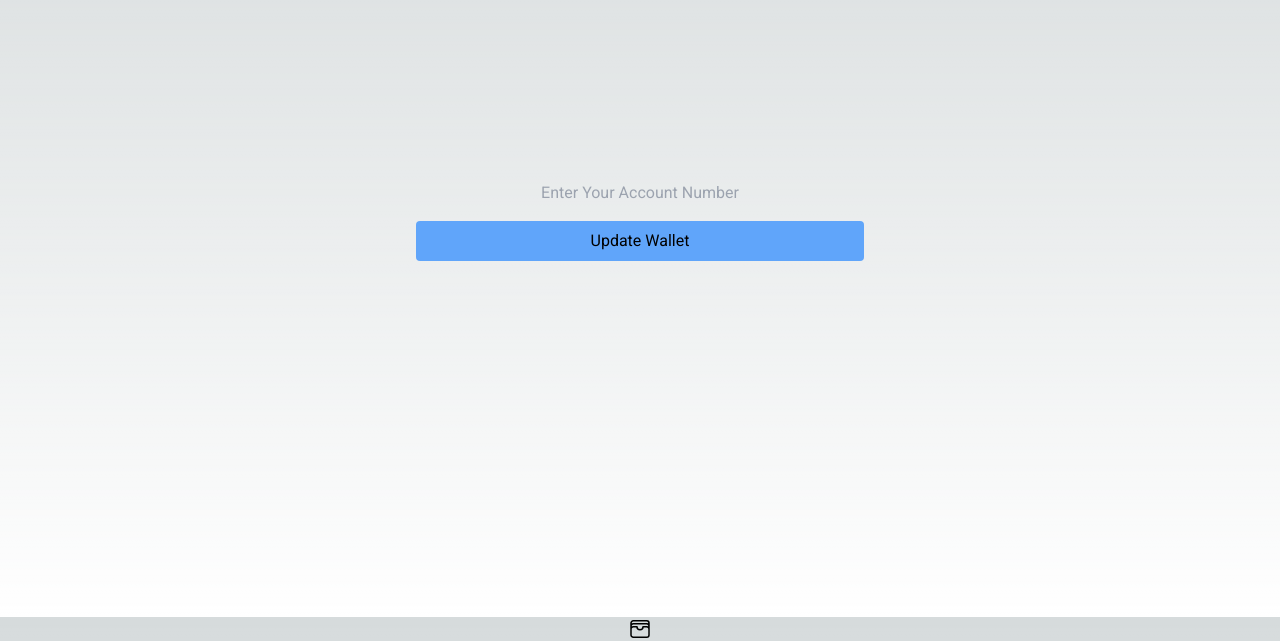
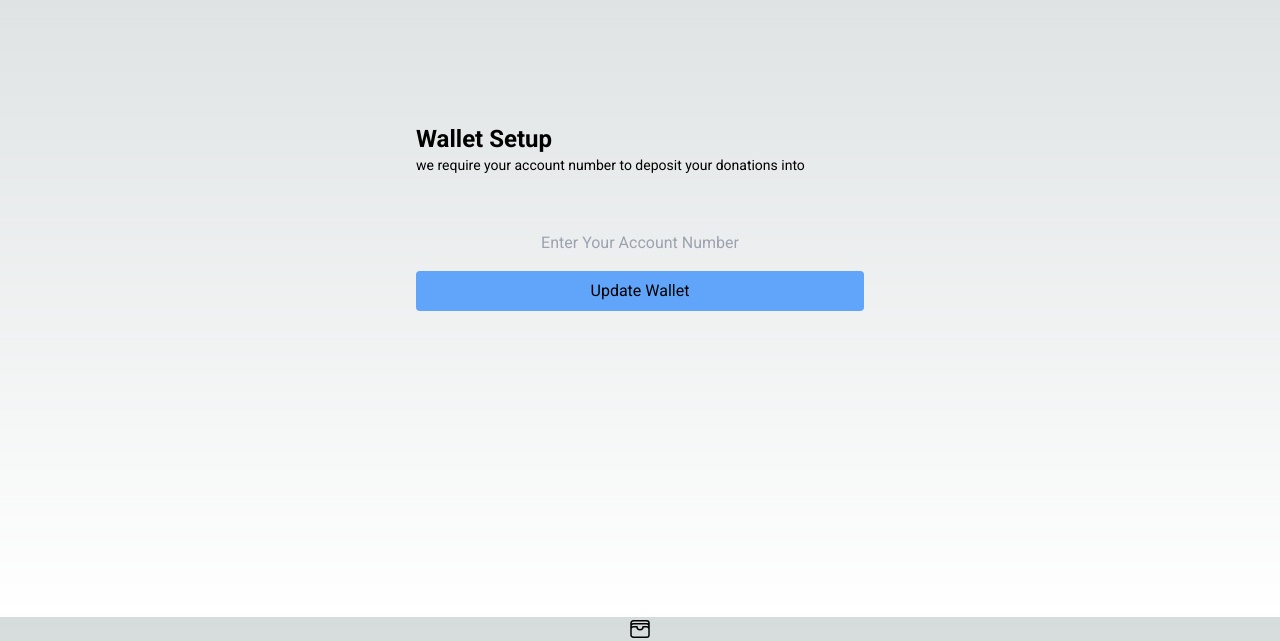
Before and after one commit to rawkakani/literate-enigma, a Next.js app in the folder ripple/: page / in a window 1280 px wide. Shown: the part 183-824 px from the top of the page. Built offline with nearby package versions, Linux system fonts and the light colour scheme.

Commit message:
updated the wallet setup page

```diff
--- a/ripple/src/app/page.js
+++ b/ripple/src/app/page.js
@@ -52,7 +52,12 @@ export default function Home() {
 
   if(!accountNumber){
     return (
-      <div className="w-screen h-screen flex justify-center items-center flex-col p-2">
+      <div className="w-screen h-screen flex justify-center items-center flex-col p-2 space-y-12">
+        <div className="flex flex-col max-w-md w-full">
+          <h1 className="font-bold text-2xl">Wallet Setup</h1>
+          <p className="text-sm">we require your account number to deposit your donations into</p>
+        </div>
+
         <form className={"flex flex-col space-y-2 max-w-md w-full"}>
           <input id="accountNumber" className={"bg-transparent rounded p-2 text-center"} type="text" placeholder={"Enter Your Account Number"}></input>
           <button onClick={(e) => updateWallet(e)} className={"p-2 bg-blue-400 rounded"}>Update Wallet</button>
```
